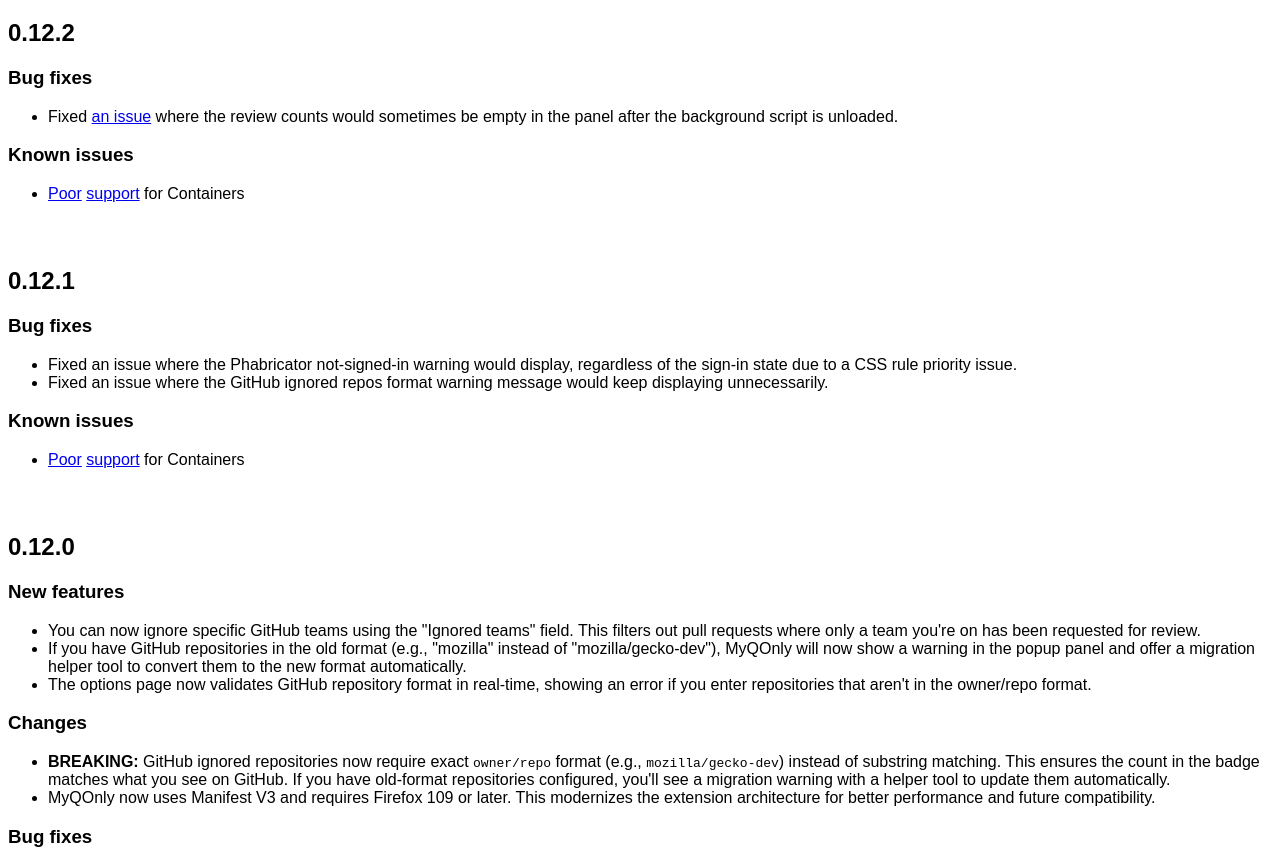
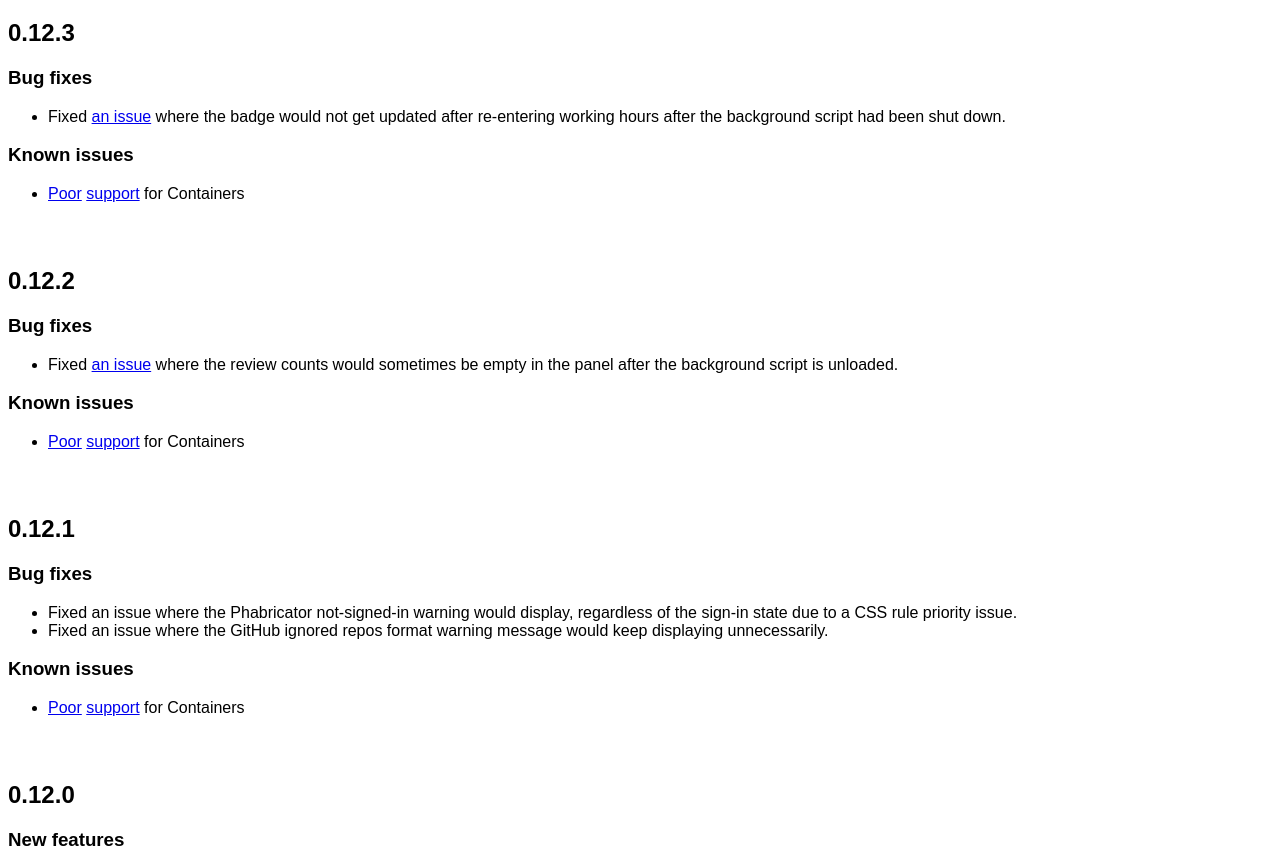
Before and after one commit to mikeconley/myqonly, a browser extension: page addon/content/release-notes/release-notes.html in a window 1280 px wide. Shown: the part 61-925 px from the top of the page. Drawn offline with Linux system fonts and the light colour scheme.

Commit message:
Bump to 0.12.3 and add release notes. Also update prior release notes to include relud and ahal's recent contributions.

```diff
--- a/addon/content/release-notes/release-notes.html
+++ b/addon/content/release-notes/release-notes.html
@@ -8,6 +8,24 @@
   </head>
   <body>
     <h1>MyQOnly Release Notes</h1>
+
+    <section data-version="0.12.3">
+      <h2>0.12.3</h2>
+      <h3>Bug fixes</h3>
+      <ul>
+        <li>
+          Fixed <a href="https://github.com/mikeconley/myqonly/issues/97">an issue</a> where the badge would not get updated after re-entering working hours after the background script had been shut down.
+        </li>
+      </ul>
+      <h3>Known issues</h3>
+      <ul>
+        <li>
+          <a href="https://github.com/mikeconley/myqonly/issues/8">Poor</a>
+          <a href="https://github.com/mikeconley/myqonly/issues/18">support</a>
+          for Containers
+        </li>
+      </ul>
+    </section>
 
     <section data-version="0.12.2">
       <h2>0.12.2</h2>
@@ -55,7 +73,7 @@
         <li>
           You can now ignore specific GitHub teams using the "Ignored teams" field.
           This filters out pull requests where only a team you're on has been
-          requested for review.
+          requested for review. Thanks to <a href="https://github.com/relud">Daniel Thorn (:relud)</a> for this fix!
         </li>
         <li>
           If you have GitHub repositories in the old format (e.g., "mozilla"
@@ -90,7 +108,7 @@
         <li>
           Fixed an issue where the GitHub review count could be incorrect when
           using ignored repositories. The count now properly reflects what the
-          GitHub API returns after filtering.
+          GitHub API returns after filtering.  Thanks to <a href="https://github.com/ahal/">Andrew Halberstadt (:ahal)</a> for the patch!
         </li>
       </ul>
       <h3>Known issues</h3>
--- a/package.json
+++ b/package.json
@@ -1,6 +1,6 @@
 {
   "name": "myqonly",
-  "version": "0.12.2",
+  "version": "0.12.3",
   "description": "A tool for Mozillians who want to know how many reviews are in their queue in their browser.",
   "main": "index.js",
   "scripts": {
```
Also changed, not shown: AUTHORS.md (+1 -0 lines), addon/manifest.json.
